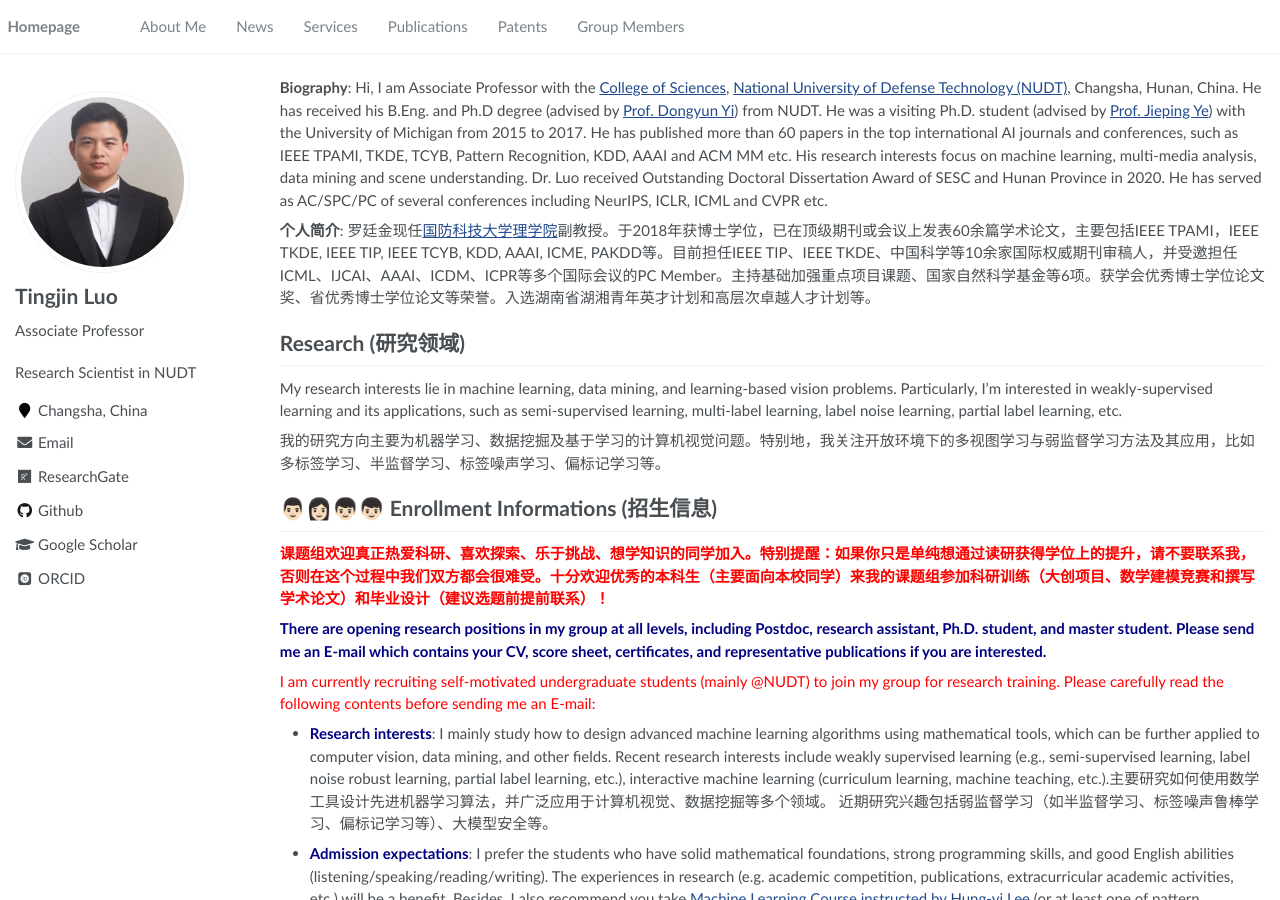
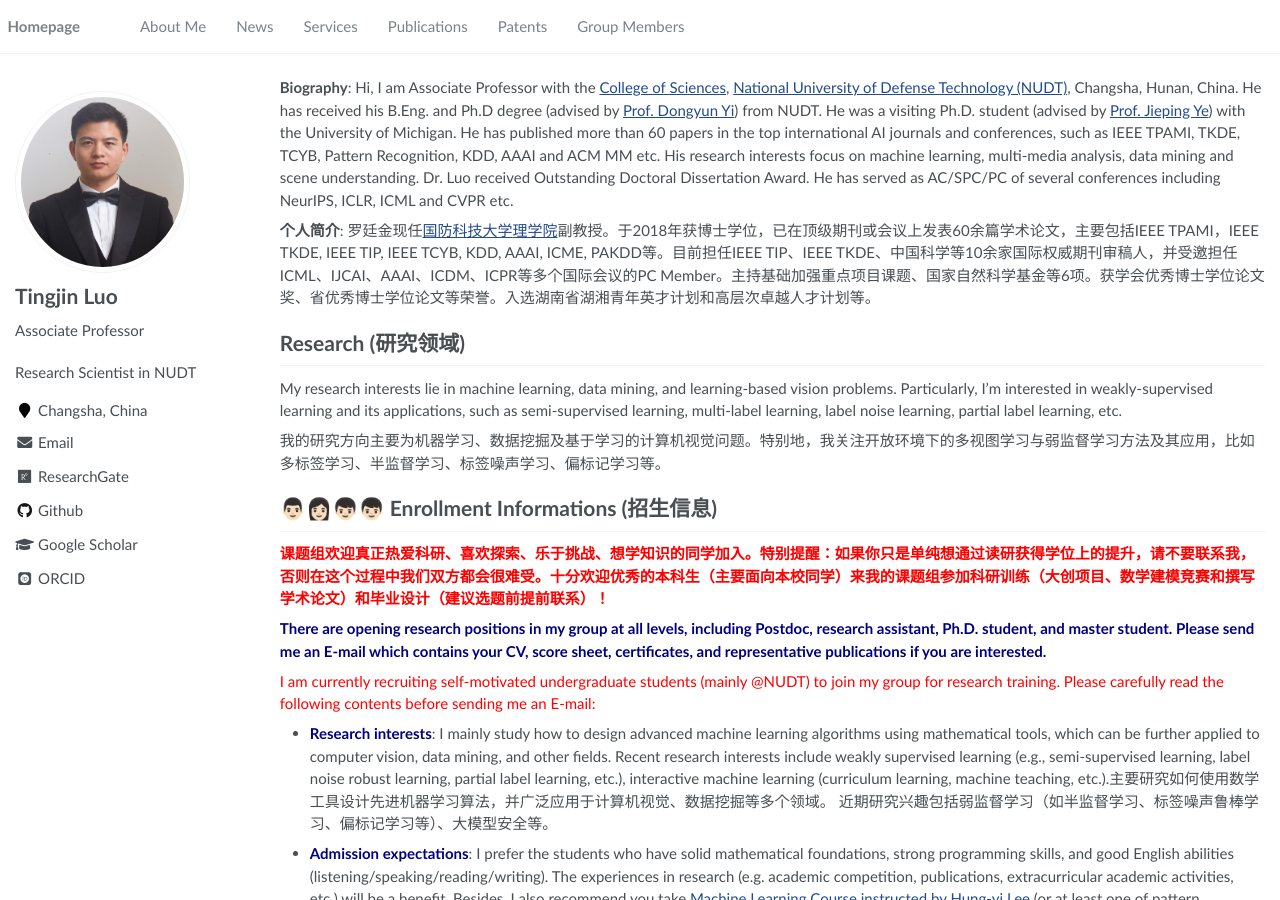
Before and after one commit to HorizonAILab/HorizonAILab.github.io, a Jekyll site: the page built from _pages/about.md, in a window 1280 px wide and 900 px high. Built offline with Jekyll 4.4.1, drawn with Linux system fonts in a browser that asks for light colours; some web fonts are replaced.

Commit message:
Update about.md

```diff
--- a/_pages/about.md
+++ b/_pages/about.md
@@ -18,7 +18,7 @@ redirect_from:
 
 <span class='anchor' id='about-me'></span>
 
-**Biography**: Hi, I am Associate Professor with the [College of Sciences](https://www.nudt.edu.cn/xysz/wlxy/index.htm), [National University of Defense Technology (NUDT)](https://www.nudt.edu.cn/), Changsha, Hunan, China. He has received his B.Eng. and Ph.D degree (advised by [Prof. Dongyun Yi](https://www.researchgate.net/profile/Dongyun-Yi)) from NUDT. He was a visiting Ph.D. student (advised by [Prof. Jieping Ye](http://www.yelabs.net/)) with the University of Michigan from 2015 to 2017. He has published more than 60 papers in the top international AI journals and conferences, such as IEEE TPAMI, TKDE, TCYB, Pattern Recognition, KDD, AAAI and ACM MM etc. His research interests focus on machine learning, multi-media analysis, data mining and scene understanding. Dr. Luo received Outstanding Doctoral Dissertation Award of SESC and Hunan Province in 2020. He has served as AC/SPC/PC of several conferences including NeurIPS, ICLR, ICML and CVPR etc.
+**Biography**: Hi, I am Associate Professor with the [College of Sciences](https://www.nudt.edu.cn/xysz/wlxy/index.htm), [National University of Defense Technology (NUDT)](https://www.nudt.edu.cn/), Changsha, Hunan, China. He has received his B.Eng. and Ph.D degree (advised by [Prof. Dongyun Yi](https://www.researchgate.net/profile/Dongyun-Yi)) from NUDT. He was a visiting Ph.D. student (advised by [Prof. Jieping Ye](http://www.yelabs.net/)) with the University of Michigan. He has published more than 60 papers in the top international AI journals and conferences, such as IEEE TPAMI, TKDE, TCYB, Pattern Recognition, KDD, AAAI and ACM MM etc. His research interests focus on machine learning, multi-media analysis, data mining and scene understanding. Dr. Luo received Outstanding Doctoral Dissertation Award. He has served as AC/SPC/PC of several conferences including NeurIPS, ICLR, ICML and CVPR etc.
 
 
 **个人简介**: 罗廷金现任[国防科技大学](https://www.nudt.edu.cn/)[理学院](https://www.nudt.edu.cn/xysz/wlxy/index.htm)副教授。于2018年获博士学位，已在顶级期刊或会议上发表60余篇学术论文，主要包括IEEE TPAMI，IEEE TKDE, IEEE TIP, IEEE TCYB, KDD, AAAI, ICME, PAKDD等。目前担任IEEE TIP、IEEE TKDE、中国科学等10余家国际权威期刊审稿人，并受邀担任ICML、IJCAI、AAAI、ICDM、ICPR等多个国际会议的PC Member。主持基础加强重点项目课题、国家自然科学基金等6项。获学会优秀博士学位论文奖、省优秀博士学位论文等荣誉。入选湖南省湖湘青年英才计划和高层次卓越人才计划等。
```
